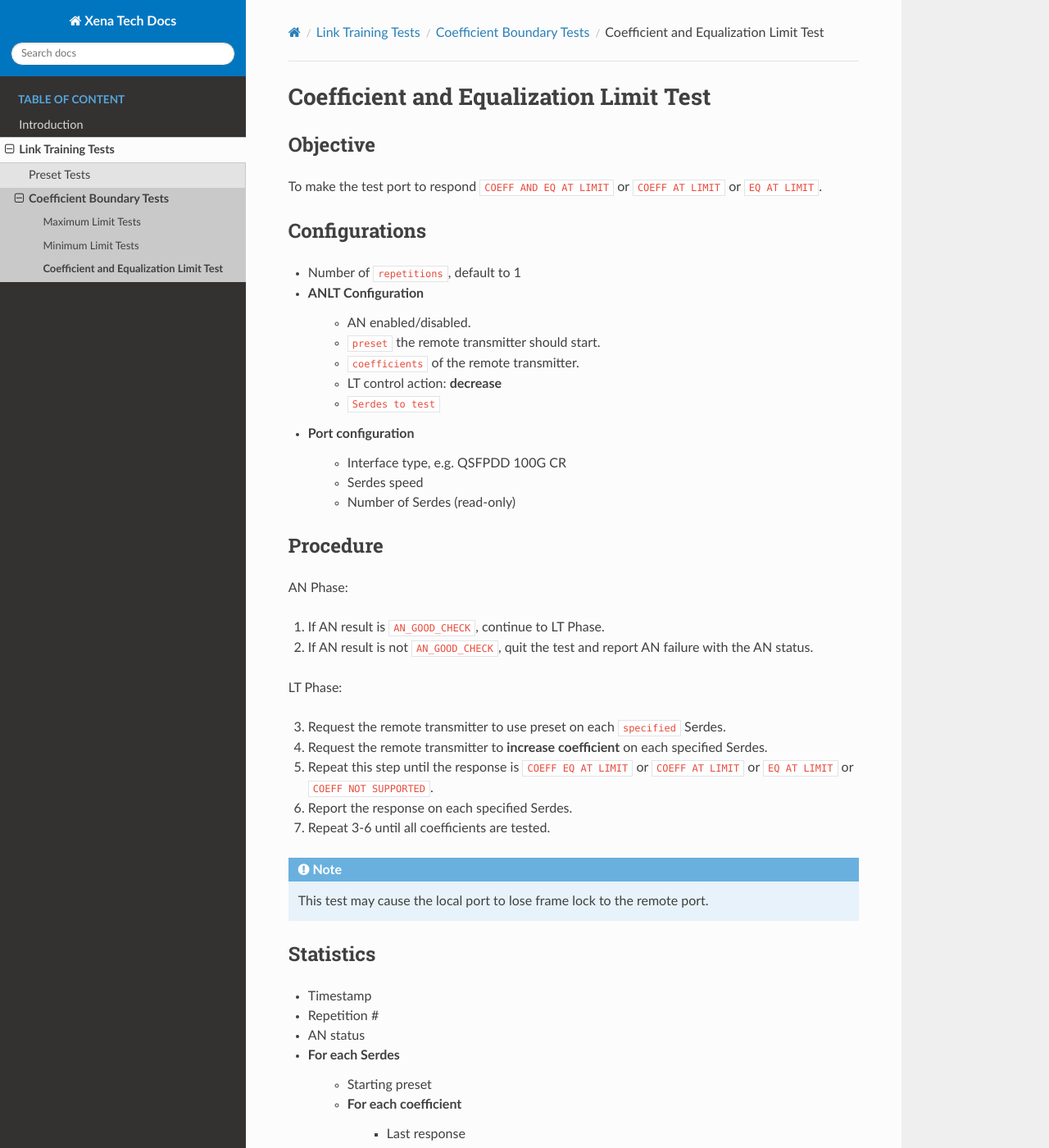
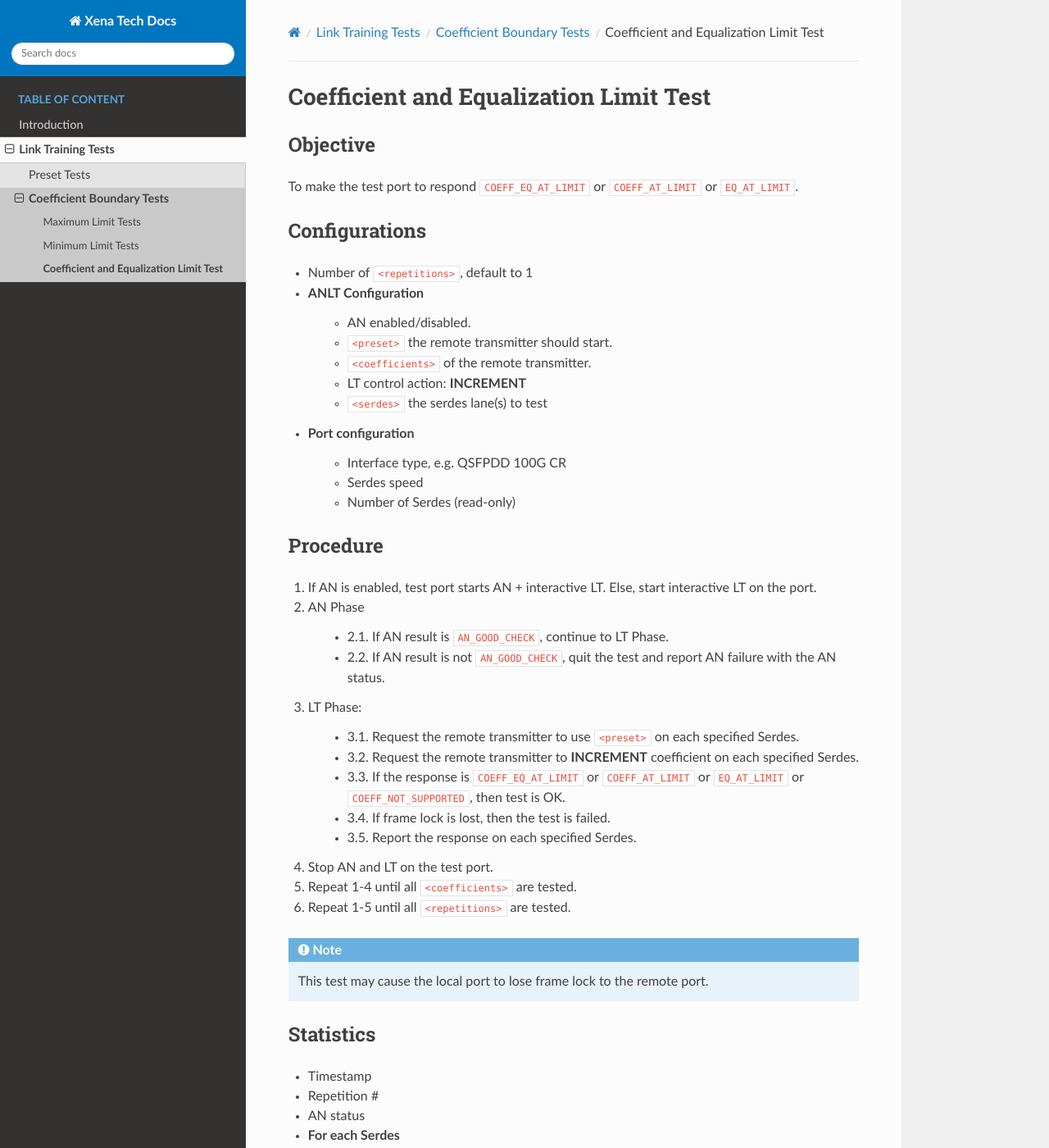
Before and after one commit to xenanetworks/anlt-test-suite, a Sphinx documentation site: the page built from docs/source/link_training_tests/coeff_boundary_tests/coeff_eq_limit_test.rst, in a window 1280 px wide and 1400 px high. Shown: the whole window at 82% size. Built offline with Sphinx 7.4.7 and the Read the Docs theme 3.1.0, drawn with Linux system fonts in a browser that asks for light colours.

Commit message:
improve test descriptions

```diff
--- /dev/null
+++ b/docs/source/_static/custom.css
@@ -0,0 +1,3 @@
+.wy-table-responsive table td, .wy-table-responsive table th {
+    white-space: normal;
+}
--- a/docs/source/conf.py
+++ b/docs/source/conf.py
@@ -210,6 +210,7 @@ html_theme_options = {
 }
 googleanalytics_enabled = True
 googleanalytics_id = 'G-3B4BJE8D9D'
+html_css_files = ["custom.css"]
 
 # -- Options for Texinfo output -----------------------------------------------------
 
--- a/docs/source/link_training_tests/coeff_boundary_tests/coeff_eq_limit_test.rst
+++ b/docs/source/link_training_tests/coeff_boundary_tests/coeff_eq_limit_test.rst
@@ -5,38 +5,44 @@ Coefficient and Equalization Limit Test
 Objective
 ----------
 
-To make the test port to respond ``COEFF AND EQ AT LIMIT`` or ``COEFF AT LIMIT`` or ``EQ AT LIMIT``.
+To make the test port to respond ``COEFF_EQ_AT_LIMIT`` or ``COEFF_AT_LIMIT`` or ``EQ_AT_LIMIT``.
 
 Configurations
----------------
+-----------------
 
-* Number of ``repetitions``, default to 1
+* Number of ``<repetitions>``, default to 1
 * ANLT Configuration
     * AN enabled/disabled.
-    * ``preset`` the remote transmitter should start.
-    * ``coefficients`` of the remote transmitter.
-    * LT control action: **decrease**
-    * ``Serdes to test``
+    * ``<preset>`` the remote transmitter should start.
+    * ``<coefficients>`` of the remote transmitter.
+    * LT control action: **INCREMENT**
+    * ``<serdes>`` the serdes lane(s) to test
 * Port configuration
     * Interface type, e.g. QSFPDD 100G CR
     * Serdes speed
     * Number of Serdes (read-only)
 
 Procedure
------------
+-----------------
 
-AN Phase:
+1. If AN is enabled, test port starts AN + interactive LT. Else, start interactive LT on the port.
 
-1.	If AN result is ``AN_GOOD_CHECK``, continue to LT Phase.
-2.	If AN result is not ``AN_GOOD_CHECK``, quit the test and report AN failure with the AN status.
+2. AN Phase
 
-LT Phase:
+    * 2.1. If AN result is ``AN_GOOD_CHECK``, continue to LT Phase.
+    * 2.2. If AN result is not ``AN_GOOD_CHECK``, quit the test and report AN failure with the AN status.
 
-3.	Request the remote transmitter to use preset on each ``specified`` Serdes.
-4.	Request the remote transmitter to **increase coefficient** on each specified Serdes.
-5.	Repeat this step until the response is ``COEFF EQ AT LIMIT`` or ``COEFF AT LIMIT`` or ``EQ AT LIMIT`` or ``COEFF NOT SUPPORTED``.
-6.	Report the response on each specified Serdes.
-7.	Repeat 3-6 until all coefficients are tested.
+3. LT Phase:
+
+    * 3.1. Request the remote transmitter to use ``<preset>`` on each specified Serdes.
+    * 3.2. Request the remote transmitter to **INCREMENT** coefficient on each specified Serdes.
+    * 3.3. If the response is ``COEFF_EQ_AT_LIMIT`` or ``COEFF_AT_LIMIT`` or ``EQ_AT_LIMIT`` or ``COEFF_NOT_SUPPORTED``, then test is OK.
+    * 3.4. If frame lock is lost, then the test is failed.
+    * 3.5. Report the response on each specified Serdes.
+
+4. Stop AN and LT on the test port.
+5. Repeat 1-4 until all ``<coefficients>`` are tested.
+6. Repeat 1-5 until all ``<repetitions>`` are tested.
 
 .. note::
 
--- a/docs/source/link_training_tests/coeff_boundary_tests/max_coeff_limit_test.rst
+++ b/docs/source/link_training_tests/coeff_boundary_tests/max_coeff_limit_test.rst
@@ -15,7 +15,7 @@ Configurations
     * AN enabled/disabled.
     * ``<preset>`` the remote transmitter should start.
     * ``<coefficients>`` of the remote transmitter.
-    * LT control action: **increase**
+    * LT control action: **INCREMENT**
     * ``<serdes>`` the serdes lane(s) to test
 * Port configuration
     * Interface type, e.g. QSFPDD 100G CR
@@ -35,7 +35,7 @@ Procedure
 3. LT Phase:
 
     * 3.1. Request the remote transmitter to use ``<preset>`` on each specified Serdes.
-    * 3.2. Request the remote transmitter to **increase coefficient** on each specified Serdes.
+    * 3.2. Request the remote transmitter to **INCREMENT** coefficient on each specified Serdes.
     * 3.3. If the response is ``COEFF_AT_LIMIT`` or ``COEFF_NOT_SUPPORTED``, then test is OK.
     * 3.4. If the response is  ``EQ_AT_LIMIT`` or ``COEFF_EQ_AT_LIMIT`` or frame lock is lost, then the test is failed.
     * 3.5. Report the response on each specified Serdes.
```
Also changed, not shown: docs/source/link_training_tests/coeff_boundary_tests/min_coeff_limit_test.rst (+22 -16 lines).
